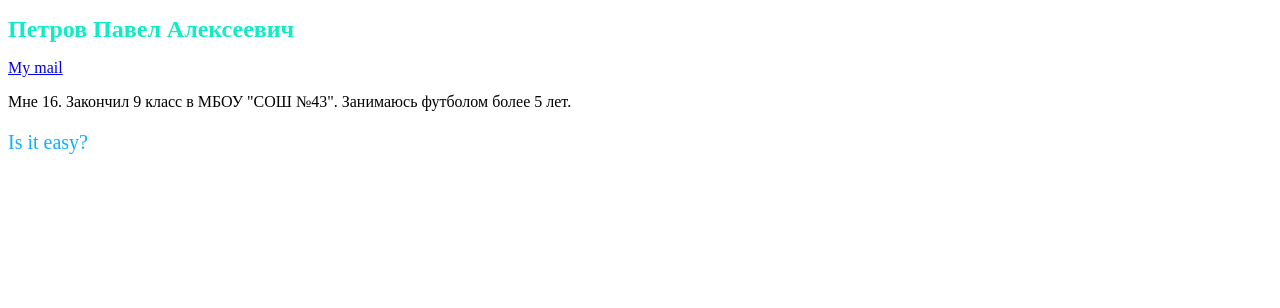
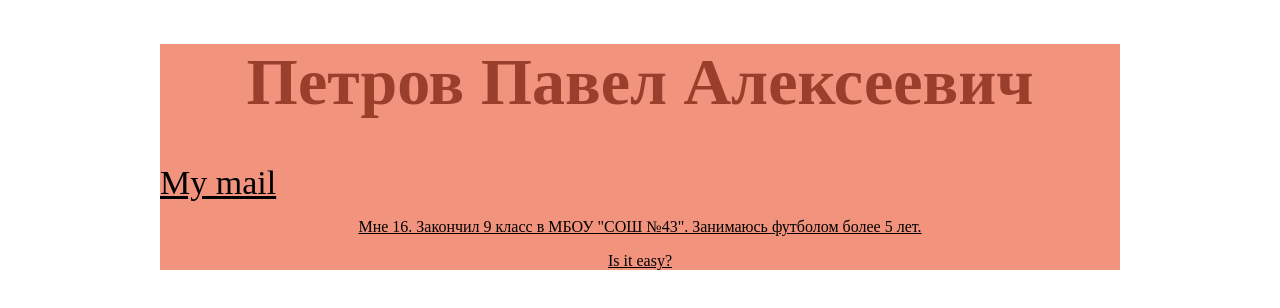
Before and after one commit to absoluteqq/lms-2, a plain HTML site: page index.html in a window 1280 px wide. Drawn offline with Linux system fonts and the light colour scheme.

Commit message:
proooooooject

```diff
--- a/index.html
+++ b/index.html
@@ -1,19 +1,20 @@
  <!DOCTYPE html>
 <html>
-  <head>
+ <head>
 
 	<link href="style.css" rel="stylesheet" />
 
 	<title>WebSite by.Pasha Petrov</title>
 
-  </head>
+ </head>
 
 	<body>
-
-	<h1 class = "header">Петров Павел Алексеевич</h1>
-	<a href="mailto:pashka21rus19@gmail.com">My mail</a>
-	<p>Мне 16. Закончил 9 класс в МБОУ "СОШ №43". Занимаюсь футболом более 5 лет.</p>
-	<p class = "header2">Is it easy?</p>
+	  <div class = "header">
+		 <h1 class = "h1"> Петров Павел Алексеевич </h1>
+		 <a class = "link" href = "mailto:pashka21rus19@gmail.com"> My mail </a>
+		 <p class = "text"> Мне 16. Закончил 9 класс в МБОУ "СОШ №43". Занимаюсь футболом более 5 лет.</p>
+		 <p class = "text">Is it easy?</p>
+	  </div>
 	</body>
 
 </html>
--- a/style.css
+++ b/style.css
@@ -1,9 +1,24 @@
+.h1 {
+color:#993f2b;
+font-size: 66px;
+text-align: center;
+}
+.text {
+color:#000;
+text-decoration: underline;
+text-align: center;
+}
+.link {
+color:#000;
+font-size: 34px;
+}
+.link:hover {
+	color:#993f2b;
+	text-decoration: none;
+}
 .header {
-color:#0eedc4;
-font-size: 24px;
+	width:960px;
+	background: #f2937e;
+	margin:auto;
+	padding:auto;
 }
-.header2 {
-color:#0fb0f5	;
-font-size: 20px;
-
-}
```
